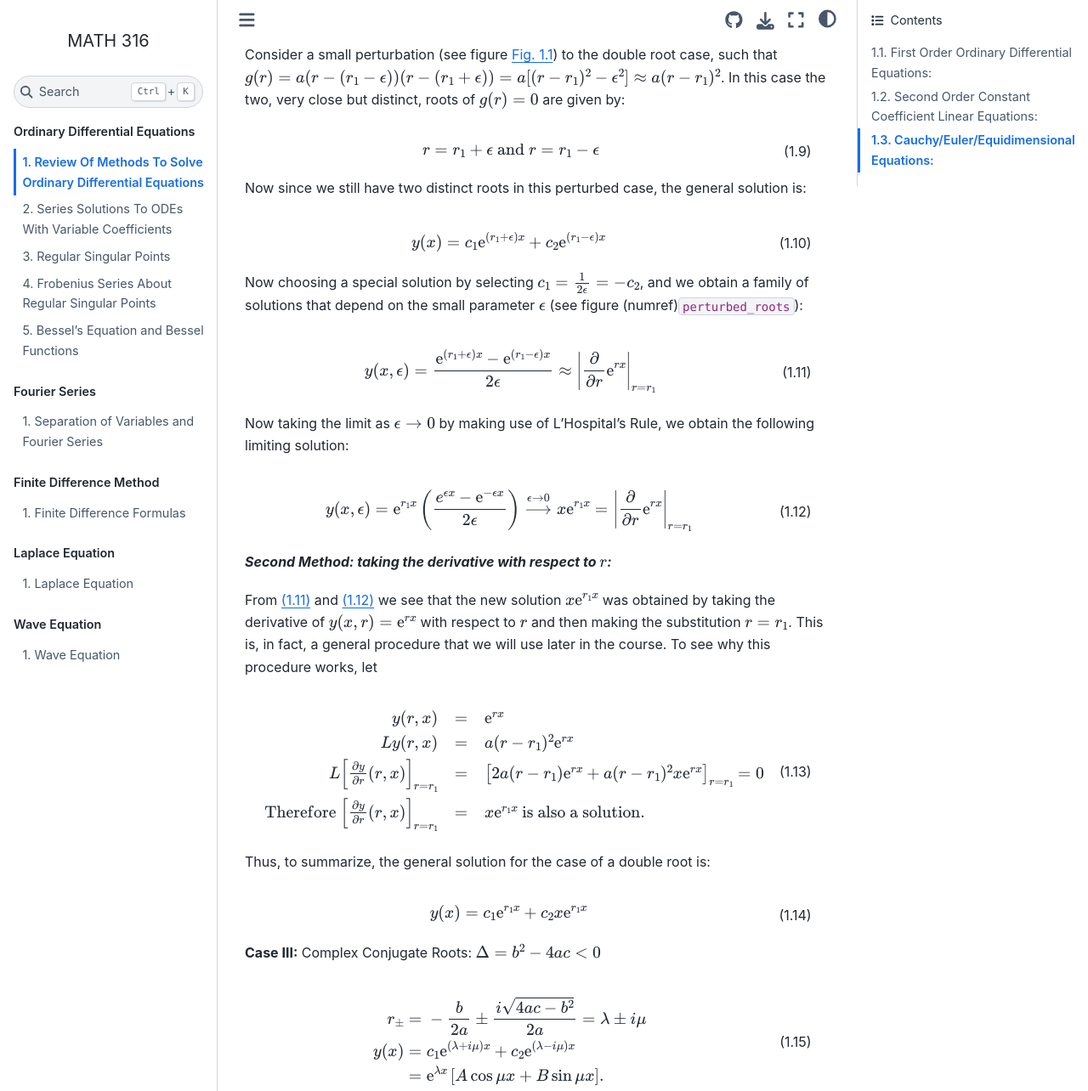
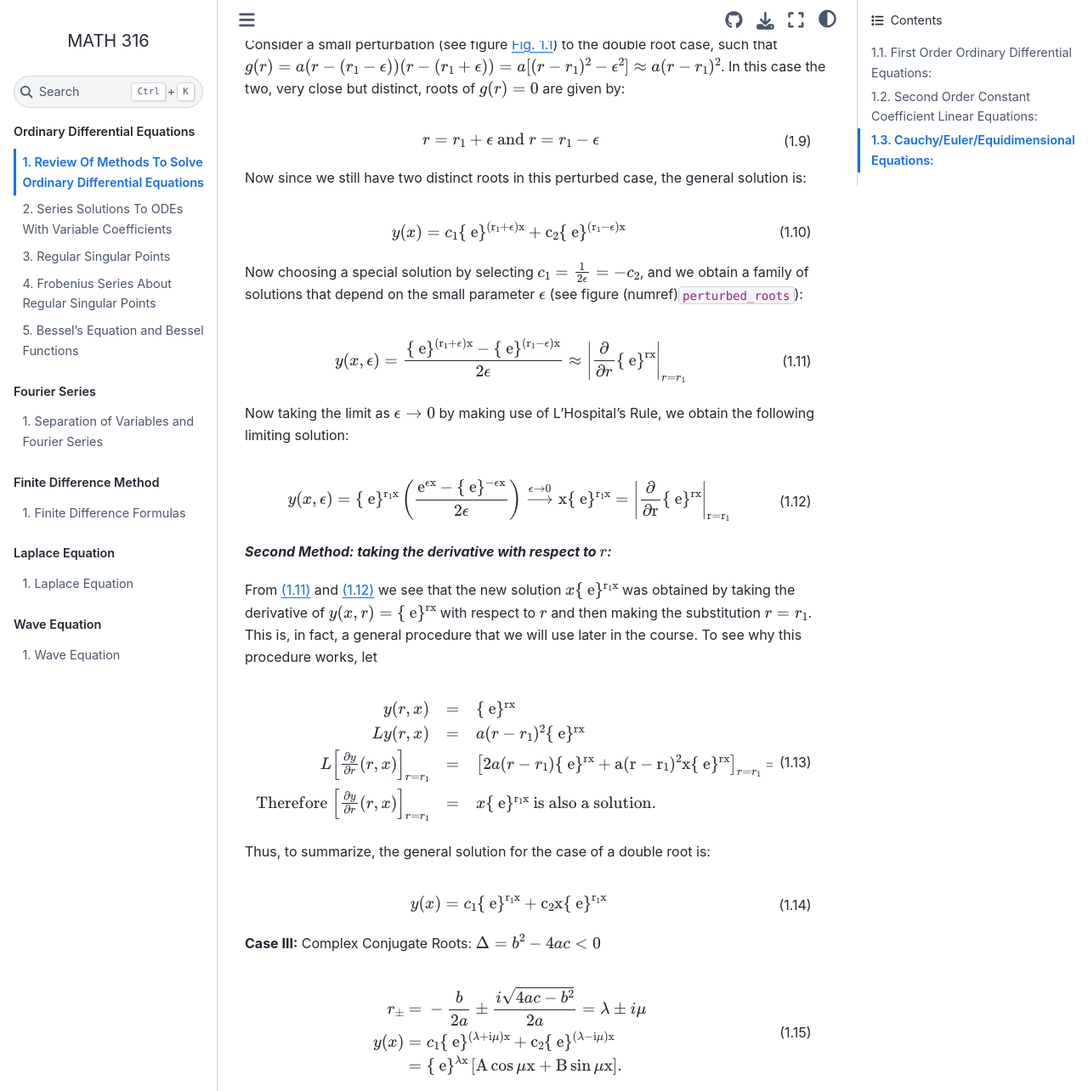
Before and after one commit to UBCMath/MATH316, a Jupyter Book: the page built from odes/review.md, in a window 1280 px wide and 1400 px high, scrolled down 2966 px, cut to the strip 0-1284 px from the top of the window. Shown: the whole strip at 85% size. Built offline with Jupyter Book 1.0.4 settings and Sphinx 7.4.7 and the Sphinx Book theme 1.1.4, drawn with Linux system fonts in a browser that asks for light colours; pages that are not in the unit, such as notebooks, are missing from menus; some of the changed text lies outside the part shown.

Commit message:
Resolve all duplicate label warnings. Replace simple macros

`````diff
--- a/odes/review.md
+++ b/odes/review.md
@@ -5,28 +5,13 @@ $$
 \newcommand{\mat}[1]{{\mathbf #1}}
 \newcommand{\vect}[1]{\underline{#1}}
 \newcommand{\njump}[1]{[|#1|]}
-\newcommand{\pa}{\partial}
-\newcommand{\De}{\Delta}
-\newcommand{\ra}{\rightarrow}
-\newcommand{\dst}{\displaystyle}
-\newcommand{\la}{\lambda}
-\newcommand{\al}{\alpha}
-\newcommand{\rme}{{\rm e}}
-\newcommand{\rmi}{{\rm i}}
-
-\newcommand{\R}{\mathbb{R}}
 \newcommand{\bke}[1]{\left ( #1 \right )}
 \newcommand{\bkt}[1]{\left [ #1 \right ]}
 \newcommand{\bket}[1]{\left \{ #1 \right \}}
 \newcommand{\norm}[1]{\left \| #1 \right \|}
 \newcommand{\bka}[1]{\left \langle #1 \right \rangle}
-\renewcommand{\th}{\theta}
-\newcommand{\om}{\omega}
-\newcommand{\pd}{\partial}
-\newcommand{\dis}{\displaystyle}
 \newcommand{\ve}[1]{\mathbf{#1}}
 \newcommand{\what}[1]{\widehat{#1}}
-\newcommand{\tint}{\int\kern-.6em\int\kern-.6em\int}
 $$
 
 # Review Of Methods To Solve Ordinary Differential Equations
@@ -61,9 +47,9 @@ $$
 \left(\frac{y-3}{y}\right)\, dy & = & \frac{4}{x}\, dx\nonumber\\
 y-3\ln |y| & = &4\ln |x|+C\\
 y & = & \ln (x^4 y^3) +C\nonumber\\
-Ax^4y^3 & = & \rme^y\nonumber
+Ax^4y^3 & = & \{\rm\ e\}^y\nonumber
 \end{eqnarray}
-$$(ref1)
+$$(ref-odes-review-1)
 ````
 
 
@@ -95,71 +81,73 @@ $$
 \frac{dF}{F(x)} &=& P(x)\, dx\Rightarrow\int\frac{dF}{F}=\int P(x)\,
 dx+C\nonumber\\
 \mbox{Therefore }\ln F &=& \int P(x)\, dx +C\\
-\mbox{or }F &=& A\rme^{\int P(x)\, dx}\quad\mbox{choose $A=1$}\nonumber\\
-F &=& \rme^{\int P(x)\, dx}\quad\mbox{integrating factor}\nonumber
+\mbox{or }F &=& A\{\rm\ e\}^{\int P(x)\, dx}\quad\mbox{choose $A=1$}\nonumber\\
+F &=& \{\rm\ e\}^{\int P(x)\, dx}\quad\mbox{integrating factor}\nonumber
 \end{eqnarray}
-$$(ref5)
+$$(ref-odes-review-5)
 Therefore
 
 $$
 \begin{eqnarray}\begin{array}{c}
-\rme^{\int P(x)\, dx}y'+\rme^{\int P(x)\, dx}P(x)y=\rme^{\int
+\{\rm\ e\}^{\int P(x)\, dx}y'+\{\rm\ e\}^{\int P(x)\, dx}P(x)y=\{\rm\ e\}^{\int
 P(x)\, dx}Q(x)\\
-{(\rme^{\int P(x)\, dx}y)}^\prime =\rme^{\int P(x)\, dx}Q(x)\\
-y(x)=\rme^{-\int P(x)\, dx}\left\{ \int \rme^{\int^x P(t)\,
+{(\{\rm\ e\}^{\int P(x)\, dx}y)}^\prime =\{\rm\ e\}^{\int P(x)\, dx}Q(x)\\
+y(x)=\{\rm\ e\}^{-\int P(x)\, dx}\left\{ \int \{\rm\ e\}^{\int^x P(t)\,
 dt}Q(x)\, dx+C\right\}\end{array}
 \end{eqnarray}
-$$(ref6)
+$$(ref-odes-review-6)
 
 ````{prf:example}
+:label: example-odes-review-1
 
 $$
 \begin{equation}
 y'+2y=0  \label{EG1}
 \end{equation}
-$$(ref7)
+$$(ref-odes-review-7)
 
 $$
 \begin{eqnarray*}\begin{array}{c}
-F(x)=\rme^{2x}\Rightarrow\rme^{2x}y'+\rme^{2x}2y={(\rme^{2x}y)}^\prime
+F(x)=\{\rm\ e\}^{2x}\Rightarrow\{\rm\ e\}^{2x}y'+\{\rm\ e\}^{2x}2y={(\{\rm\ e\}^{2x}y)}^\prime
 =0\\
-\rme^{2x}y=c\\
-y(x)=C\rme^{-2x}\end{array}
+\{\rm\ e\}^{2x}y=c\\
+y(x)=C\{\rm\ e\}^{-2x}\end{array}
 \end{eqnarray*}
-$$(ref8)
+$$(ref-odes-review-8)
 ````
 
 
-````{prf:example} Solve
+````{prf:example}
+:label: example-odes-review-2 Solve
 
 $$
 \begin{equation}
-\dst\frac{dy}{dx}+\cot(x) y=5\rme^{\cos x},\  y(\pi /2)=-4
+\displaystyle\frac{dy}{dx}+\cot(x) y=5\{\rm\ e\}^{\cos x},\  y(\pi /2)=-4
 \end{equation}
-$$(ref9)
+$$(ref-odes-review-9)
 
 $$
 \begin{eqnarray}\begin{array}{lclclcl}
-P(x)&=&\cot x \quad Q(x)&=&5\rme^{\cos x}&&\\
-F(x)&=&\rme^{\int \cot x\, dx}&=&\rme^{\ln(\sin x)}&=&\sin
+P(x)&=&\cot x \quad Q(x)&=&5\{\rm\ e\}^{\cos x}&&\\
+F(x)&=&\{\rm\ e\}^{\int \cot x\, dx}&=&\{\rm\ e\}^{\ln(\sin x)}&=&\sin
 x\end{array}
 \end{eqnarray}
-$$(ref10)
+$$(ref-odes-review-10)
 
 $$
 \begin{eqnarray}\begin{array}{c}
-\mbox{Therefore }\sin(x) y^\prime + \cos(x) y={(\sin(x) y)}^\prime =5\rme^{\cos x}\sin x\\
+\mbox{Therefore }\sin(x) y^\prime + \cos(x) y={(\sin(x) y)}^\prime =5\{\rm\ e\}^{\cos x}\sin x\\
 \\
-\sin(x) y=-5\rme^{\cos x}+C\\
+\sin(x) y=-5\{\rm\ e\}^{\cos x}+C\\
 \\
-y(x)= - \frac{5\rme^{\cos x}-C}{\sin x}\\
+y(x)= - \frac{5\{\rm\ e\}^{\cos x}-C}{\sin x}\\
 \\
 -4=y(\pi /2)= - \frac{5-C}{1}\Rightarrow C=1\\
 \\
-\mbox{Therefore }y(x)=\frac{1-5\rme^{\cos x}}{\sin x}
+\mbox{Therefore }y(x)=\frac{1-5\{\rm\ e\}^{\cos x}}{\sin x}
 \end{array}
 \end{eqnarray}
-$$(ref11)
+$$(ref-odes-review-11)
 ````
 
 
@@ -172,10 +160,10 @@ $$(ref11)
 $$
 \begin{eqnarray*}\begin{array}{c}
 Ly=ay^{\prime\prime}+by^\prime +cy=0\\
-\mbox{Guess } y=\rme^{rx}\quad y^\prime =r\rme^{rx}\quad y^{\prime\prime}=r^2\rme^{rx}\\
-Ly=[ar^2+br+c]\rme^{rx}=0 \ \mbox{provided} \  [ar^2+br+c]=0\end{array}
+\mbox{Guess } y=\{\rm\ e\}^{rx}\quad y^\prime =r\{\rm\ e\}^{rx}\quad y^{\prime\prime}=r^2\{\rm\ e\}^{rx}\\
+Ly=[ar^2+br+c]\{\rm\ e\}^{rx}=0 \ \mbox{provided} \  [ar^2+br+c]=0\end{array}
 \end{eqnarray*}
-$$(ref12)
+$$(ref-odes-review-12)
 
 __Indicial Eq.:__
 
@@ -184,14 +172,14 @@ $$
 g(r)=ar^2+br+c&=&0\quad &r_{1,2}= - \frac{b\pm\sqrt{b^2-4ac}}{2a}\\
 \mbox{ or } g(r)=a(r-r_1)(r-r_2)&=&0&\end{array}
 \end{eqnarray}
-$$(ref13)
+$$(ref-odes-review-13)
 
 __Case I:__ $\Delta =b^2-4ac>0,r_1\not=
-r_2,y(x)=c_1\rme^{r_1x}+c_2\rme^{r_2x}$ is the general solution.
+r_2,y(x)=c_1\{\rm\ e\}^{r_1x}+c_2\{\rm\ e\}^{r_2x}$ is the general solution.
 
 __Case II:__ $\Delta =0$, $r_1=r_2$, repeated roots
-$Ly=a(r-r_1)^2\rme^{rx}=0$. In this case obtain only one
-solution $y(x)=\rme^{r_1x}$. How do we get a second solution?
+$Ly=a(r-r_1)^2\{\rm\ e\}^{rx}=0$. In this case obtain only one
+solution $y(x)=\{\rm\ e\}^{r_1x}$. How do we get a second solution?
 
 ```{figure} ../img/odes/perturbed_roots.png
 :name: perturbed_roots
@@ -223,16 +211,16 @@ $$
 \begin{equation}
 r= r_1+\epsilon \ \mbox{and}\ r=r_1-\epsilon
 \end{equation}
-$$(ref14)
+$$(ref-odes-review-14)
 Now since we still have two distinct roots in this perturbed case,
 the general solution is:
 
 $$
 \begin{equation}
-y(x)= c_1\rme^{(r_1+\epsilon )x}+c_2\rme^{(r_1-\epsilon )x}
+y(x)= c_1\{\rm\ e\}^{(r_1+\epsilon )x}+c_2\{\rm\ e\}^{(r_1-\epsilon )x}
 \label{eq:gen_pert_sol}
 \end{equation}
-$$(ref15)
+$$(ref-odes-review-15)
  Now choosing a special solution by selecting $c_1 =
 \frac{1}{2\epsilon}=-c_2$, and we obtain a family of solutions that
 depend on the small parameter $\epsilon$ (see figure
@@ -240,9 +228,9 @@ depend on the small parameter $\epsilon$ (see figure
 
 $$
 \begin{equation}
-y(x,\epsilon)=\frac{\rme^{(r_1+\epsilon )x}-\rme^{(r_1-\epsilon
+y(x,\epsilon)=\frac{\{\rm\ e\}^{(r_1+\epsilon )x}-\{\rm\ e\}^{(r_1-\epsilon
 )x}}{2\epsilon} \approx \left|\frac{\partial}{\partial
-r}\rme^{rx}\right|_{r=r_1} \label{eq:perturbed_sol_parameterized}
+r}\{\rm\ e\}^{rx}\right|_{r=r_1} \label{eq:perturbed_sol_parameterized}
 \end{equation}
 $$(perturbed_sol_parameterized)
  Now taking the limit as $\epsilon \rightarrow 0$ by making use
@@ -250,9 +238,9 @@ of L'Hospital's Rule, we obtain the following limiting solution:
 
 $$
 \begin{equation}
-y(x,\epsilon)= \rme^{r_1x}\left(\frac{e^{\epsilon x}-\rme^{-\epsilon
-x}}{2\epsilon}\right)\stackrel{\epsilon\ra 0}{\longrightarrow}
- x\rme^{r_1x}= \left|\frac{\partial}{\partial r}\rme^{rx}\right|
+y(x,\epsilon)= \{\rm\ e\}^{r_1x}\left(\frac{e^{\epsilon x}-\{\rm\ e\}^{-\epsilon
+x}}{2\epsilon}\right)\stackrel{\epsilon\rightarrow 0}{\longrightarrow}
+ x\{\rm\ e\}^{r_1x}= \left|\frac{\partial}{\partial r}\{\rm\ e\}^{rx}\right|
 _{r=r_1} \label{eq:perturbed_sol_limit}
 \end{equation}
 $$(perturbed_sol_limit)
@@ -262,75 +250,78 @@ $r$:___
 
 From {eq}`perturbed_sol_parameterized` and
 {eq}`perturbed_sol_limit` we see that the new solution $ x
-\rme^{r_1 x}$ was obtained by taking the derivative of
-$y(x,r)=\rme^{rx}$ with respect to $r$ and then making the
+\{\rm\ e\}^{r_1 x}$ was obtained by taking the derivative of
+$y(x,r)=\{\rm\ e\}^{rx}$ with respect to $r$ and then making the
 substitution $r=r_1$. This is, in fact, a general procedure that we
 will use later in the course. To see why this procedure works, let
 
 $$
 \begin{eqnarray}\begin{array}{rcl}
-y(r,x)&= &\rme^{rx}\\
-Ly(r,x)&= &a(r-r_1)^2\rme^{rx}\\
+y(r,x)&= &\{\rm\ e\}^{rx}\\
+Ly(r,x)&= &a(r-r_1)^2\{\rm\ e\}^{rx}\\
 L{\left[\frac{\partial y}{\partial r}(r,x)\right]}_{r=r_1} &=
-&{\left[ 2a(r-r_1)\rme^{rx}+a(r-r_1)^2 x\rme^{rx}\right]}_{r=r_1}=0 \\
+&{\left[ 2a(r-r_1)\{\rm\ e\}^{rx}+a(r-r_1)^2 x\{\rm\ e\}^{rx}\right]}_{r=r_1}=0 \\
 \mbox{Therefore }{\left[\frac{\partial y}{\partial
-r}(r,x)\right]}_{r=r_1} &= &x\rme^{r_1x}\mbox{ is also a solution.}
+r}(r,x)\right]}_{r=r_1} &= &x\{\rm\ e\}^{r_1x}\mbox{ is also a solution.}
 \end{array}\end{eqnarray}
-$$(ref18)
+$$(ref-odes-review-18)
 Thus, to summarize, the general solution for the case of a double
 root is:
 
 $$
 \begin{equation}
-y(x)=c_1\rme^{r_1 x}+c_2x\rme^{r_1 x}
+y(x)=c_1\{\rm\ e\}^{r_1 x}+c_2x\{\rm\ e\}^{r_1 x}
 \end{equation}
-$$(ref19)
+$$(ref-odes-review-19)
 
 __Case III:__ Complex Conjugate Roots: $\Delta =b^2-4ac<0$
 
 $$
 \begin{eqnarray}
-r_{\pm} & = & -\frac{b}{2a}\pm \frac{i \sqrt{4ac-b^2}}{2a}=\la\pm i\mu\nonumber\\
-y(x) & = &c_1\rme^{(\la +i\mu )x}+c_2\rme^{(\la -i\mu )x}\\
-& = &\rme^{\la x}\left[ A\cos\mu x+B\sin\mu x\right] .\nonumber
+r_{\pm} & = & -\frac{b}{2a}\pm \frac{i \sqrt{4ac-b^2}}{2a}=\lambda\pm i\mu\nonumber\\
+y(x) & = &c_1\{\rm\ e\}^{(\lambda +i\mu )x}+c_2\{\rm\ e\}^{(\lambda -i\mu )x}\\
+& = &\{\rm\ e\}^{\lambda x}\left[ A\cos\mu x+B\sin\mu x\right] .\nonumber
 \end{eqnarray}
-$$(ref20)
+$$(ref-odes-review-20)
 
 ````{prf:example}
+:label: example-odes-review-3
 
 $$
 \begin{eqnarray}
 Ly& = &y^{\prime\prime}+y^\prime -6y=0\nonumber\\
-y& = & \rme^{rx}(r^2+r-6)=(r+3)(r-2)=0\\
-y(x)& = &c_1\rme^{-3x}+c_2\rme^{2x}\nonumber
+y& = & \{\rm\ e\}^{rx}(r^2+r-6)=(r+3)(r-2)=0\\
+y(x)& = &c_1\{\rm\ e\}^{-3x}+c_2\{\rm\ e\}^{2x}\nonumber
 \end{eqnarray}
-$$(ref21)
+$$(ref-odes-review-21)
 ````
 
 
 ````{prf:example}
+:label: example-odes-review-4
 
 $$
 \begin{eqnarray}
 Ly& = &y^{\prime\prime}+6y^\prime +9y=0\nonumber\\
-y& = &\rme^{rx} (r+3)^2=0\\
-y(x) & = & c_1\rme^{-3x}+c_2x\rme^{-3x}\nonumber
+y& = &\{\rm\ e\}^{rx} (r+3)^2=0\\
+y(x) & = & c_1\{\rm\ e\}^{-3x}+c_2x\{\rm\ e\}^{-3x}\nonumber
 \end{eqnarray}
-$$(ref22)
+$$(ref-odes-review-22)
 ````
 
 
 ````{prf:example}
+:label: example-odes-review-5
 
 $$
 \begin{eqnarray}\begin{array}{rcl}
 Ly &= &y^{\prime\prime}-4y^\prime +13y=0\\
-y &= &\rme^{rx}:\quad r^2-4r+13=0\\
+y &= &\{\rm\ e\}^{rx}:\quad r^2-4r+13=0\\
 &&\quad r=\frac{4\pm\sqrt{16-52}}{2}=2\pm 3i\\
-\mbox{Therefore }y(x)&= &\rme^{2 x}\left[ A\cos 3x+B\sin 3x\right] .
+\mbox{Therefore }y(x)&= &\{\rm\ e\}^{2 x}\left[ A\cos 3x+B\sin 3x\right] .
 \end{array}
 \end{eqnarray}
-$$(ref23)
+$$(ref-odes-review-23)
 ````
 
 
@@ -340,14 +331,14 @@ $$(ref23)
 
 $$
 \begin{equation}
-Ly=x^2y^{\prime\prime}+\al xy^\prime +\beta y=0.
+Ly=x^2y^{\prime\prime}+\alpha xy^\prime +\beta y=0.
 \label{eq:EulerEquid}
 \end{equation}
 $$(EulerEquid)
 
 ```{note}
-If we let $t=\ln x$ or $x=\rme^t$ then
-$\dst\frac{d}{dx}=\frac{d}{dt}\frac{dt}{dx}\rightarrow\frac{d}{dt}=x\frac{d}{dx}$.
+If we let $t=\ln x$ or $x=\{\rm\ e\}^t$ then
+$\displaystyle\frac{d}{dx}=\frac{d}{dt}\frac{dt}{dx}\rightarrow\frac{d}{dt}=x\frac{d}{dx}$.
 ```
 
 
@@ -357,48 +348,48 @@ $$
 =x^2\frac{d^2}{dx^2}+x\frac{d}{dx}\Rightarrow
 x^2\frac{d^2}{dx^2}=\frac{d^2}{dt^2}-\frac{d}{dt}
 \end{equation}
-$$(ref25)
+$$(ref-odes-review-25)
 
 $$
 \begin{eqnarray}\begin{array}{rcl}
-\mbox{Therefore}\quad\ddot{y}-\dot{y}+\al\dot{y}+\beta y&= &0\\
-\ddot{y}+(\al -1)\dot{y}+\beta y&= &0\end{array}
+\mbox{Therefore}\quad\ddot{y}-\dot{y}+\alpha\dot{y}+\beta y&= &0\\
+\ddot{y}+(\alpha -1)\dot{y}+\beta y&= &0\end{array}
 \end{eqnarray}
-$$(ref26)
+$$(ref-odes-review-26)
 
 $$
 \begin{equation*}
-y=\rme^{rt}\Rightarrow r^2+(\al -1)r+\beta
+y=\{\rm\ e\}^{rt}\Rightarrow r^2+(\alpha -1)r+\beta
 =0\quad\mbox{Characteristic Eq.}
 \end{equation*}
-$$(ref27)
+$$(ref-odes-review-27)
 
 Back to {eq}`EulerEquid`: Guess $y=x^r$, $y^\prime
 =rx^{r-1}$, and $y^{\prime\prime}=r(r-1)x^{r-2}$.
 
 $$
 \begin{eqnarray}\begin{array}{rcll}
-\mbox{Therefore}\quad\left\{ r(r-1)+\al r+\beta\right\} x^r &= &0&\\
-f(r)=r^2+(\al -1)r+\beta &= &0\quad &\mbox{as above.}\end{array}
+\mbox{Therefore}\quad\left\{ r(r-1)+\alpha r+\beta\right\} x^r &= &0&\\
+f(r)=r^2+(\alpha -1)r+\beta &= &0\quad &\mbox{as above.}\end{array}
 \end{eqnarray}
-$$(ref28)
+$$(ref-odes-review-28)
 
 $$
 \begin{equation}
-r_\pm =\frac{1-\al\pm\sqrt{(\al -1)^2-4\beta}}{2}
+r_\pm =\frac{1-\alpha\pm\sqrt{(\alpha -1)^2-4\beta}}{2}
 \end{equation}
-$$(ref29)
+$$(ref-odes-review-29)
 
-__Case 1:__ $\Delta =(\al -1)^2-4\beta >0$ Two Distinct Real
+__Case 1:__ $\Delta =(\alpha -1)^2-4\beta >0$ Two Distinct Real
 Roots $r_1$, $r_2$.
 
 $$
 \begin{equation}
 y=c_1x^{r_1}+c_2x^{r_2}
 \end{equation}
-$$(ref30)
-If $r_1$ or $r_2<0$ then $|y|\ra\infty$
-as $x\ra 0$.
+$$(ref-odes-review-30)
+If $r_1$ or $r_2<0$ then $|y|\rightarrow\infty$
+as $x\rightarrow 0$.
 
 __Case 2:__ $\Delta =0$ Double Root $(r-r_1)^2=0$.
  We obtain only one solution in this case:
@@ -430,30 +421,30 @@ __Check:__
 
 $$
 \begin{eqnarray}
-L(x^{r_1}\log x) & = & x^2{(x^r\log x)}^{\prime\prime} +\al
+L(x^{r_1}\log x) & = & x^2{(x^r\log x)}^{\prime\prime} +\alpha
 x(x^r\log x)^\prime +\beta (x^r\log x)-\nonumber\\
 & = & x^2\left[ r(r-1)x^r\log x+rx^{r-2}+(r-1)x^{r-2}\right]\\
-&  &\quad +\, \al x\left[ rx^{r-1}\log x+x^{r-1}\right] +\beta
+&  &\quad +\, \alpha x\left[ rx^{r-1}\log x+x^{r-1}\right] +\beta
 (x^r\log x)\nonumber\\
-& = & \left\{ r^2+(\al -1)r+\beta\right\} x^r\log x+\left\{
-2r-1+\al\right\} x^r=0\nonumber
+& = & \left\{ r^2+(\alpha -1)r+\beta\right\} x^r\log x+\left\{
+2r-1+\alpha\right\} x^r=0\nonumber
 \end{eqnarray}
-$$(ref33)
+$$(ref-odes-review-33)
 
-__Case 3:__ $\Delta = (\al -1)^2-4\beta <0$.
+__Case 3:__ $\Delta = (\alpha -1)^2-4\beta <0$.
 
 $$
 \begin{eqnarray}
-r_\pm & = & \frac{(1-\al )}{2}\pm i\frac{{[4\beta -(\al
--1)^2]}^{1/2}}{2} =\la\pm i\mu\nonumber\\
-y(x) & = & c_1x^{(\la +i\mu )}+c_2x^{(\la -i\mu )}\quad\quad
-x^r=\rme^{r\ln x}\nonumber\\
-& = & c_1\rme^{(\la +i\mu )\ln x}+c_2\rme^{(\la -i\mu )\ln x}\\
-& = & x^{\la}\left\{ c_1\rme^{i\mu\ln x}+c_2\rme^{-i\mu\ln
+r_\pm & = & \frac{(1-\alpha )}{2}\pm i\frac{{[4\beta -(\alpha
+-1)^2]}^{1/2}}{2} =\lambda\pm i\mu\nonumber\\
+y(x) & = & c_1x^{(\lambda +i\mu )}+c_2x^{(\lambda -i\mu )}\quad\quad
+x^r=\{\rm\ e\}^{r\ln x}\nonumber\\
+& = & c_1\{\rm\ e\}^{(\lambda +i\mu )\ln x}+c_2\{\rm\ e\}^{(\lambda -i\mu )\ln x}\\
+& = & x^{\lambda}\left\{ c_1\{\rm\ e\}^{i\mu\ln x}+c_2\{\rm\ e\}^{-i\mu\ln
 x}\right\}\nonumber\\
-& = & A_1x^\la \cos (\mu\ln x)+A_2x^{\la}\sin (\mu\ln x)\nonumber
+& = & A_1x^\lambda \cos (\mu\ln x)+A_2x^{\lambda}\sin (\mu\ln x)\nonumber
 \end{eqnarray}
-$$(ref34)
+$$(ref-odes-review-34)
 
 ````{prf:observation}
 
@@ -465,22 +456,23 @@ $$
 w(y_1,y_2) & = & \left|\begin{array}{cc} y_1 &y_2\\
 y_1^\prime &y_2^\prime\end{array}\right|
 =y_1y_2^\prime -y_1^\prime y_2\quad\mbox{(look up the definition of the Wronskian)}\\
-& = & \left\{ x^\la\cos (\mu\ln x)\right\}\left\{\log xx^\la\sin
-(\mu\ln x)+x^{\la -1}\cos (\mu\ln x)\mu\right\}\\
-& &\quad -\left\{ x^\la\log x\cos (\mu\ln x)-x^{\la -1}\sin (\mu\ln
-x)\mu\right\}\left\{ x^\la\sin (\mu\ln x)\right\}\\
-& = &\mu x^{2\la -1}\quad\mbox{independent for $x\not= 0$}
+& = & \left\{ x^\lambda\cos (\mu\ln x)\right\}\left\{\log xx^\lambda\sin
+(\mu\ln x)+x^{\lambda -1}\cos (\mu\ln x)\mu\right\}\\
+& &\quad -\left\{ x^\lambda\log x\cos (\mu\ln x)-x^{\lambda -1}\sin (\mu\ln
+x)\mu\right\}\left\{ x^\lambda\sin (\mu\ln x)\right\}\\
+& = &\mu x^{2\lambda -1}\quad\mbox{independent for $x\not= 0$}
 \end{eqnarray*}
-$$(ref35)
+$$(ref-odes-review-35)
 ````
 
 ````{prf:example}
+:label: example-odes-review-6
 $$
 \begin{eqnarray}\begin{array}{c}
 x^2y^{\prime\prime}-xy^\prime -2y=0,\quad y(1)=0,\quad y^\prime(1)=1\\
 y=x^r\quad r(r-1)-r-2=0\quad r^2-2r-2=0\\
 (r-1)^2=3\quad r=1\pm\sqrt{3}\end{array}\end{eqnarray}
-$$(ref36)
+$$(ref-odes-review-36)
 
 $$
 \begin{eqnarray}
`````
Also changed, not shown: other parts of odes/review.md (+11 -9 lines), odes/bessel.md (+28 -41 lines), odes/frobenius.md (+18 -28 lines), odes/rsps.md (+54 -59 lines), odes/series.md (+81 -90 lines).
